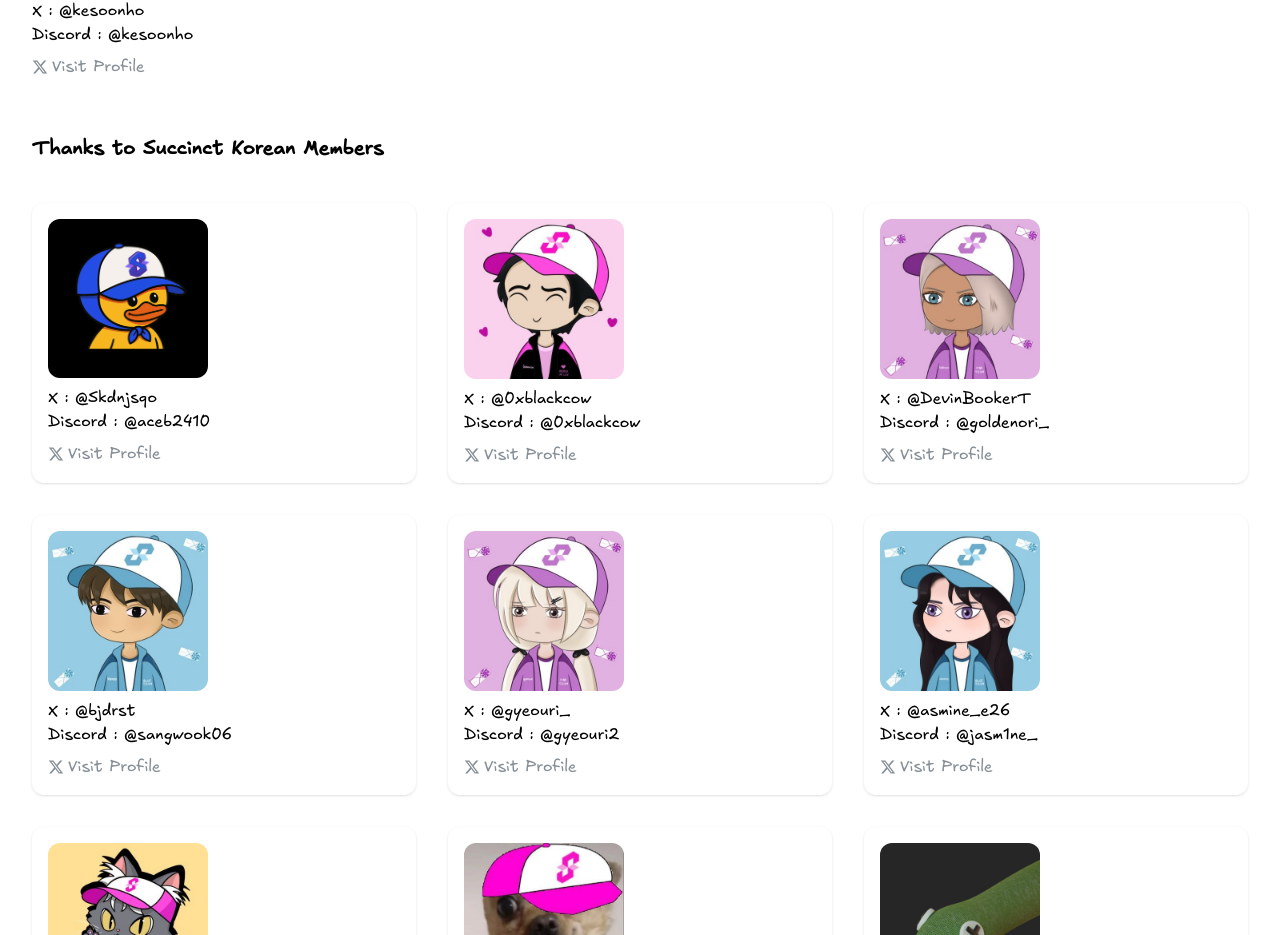
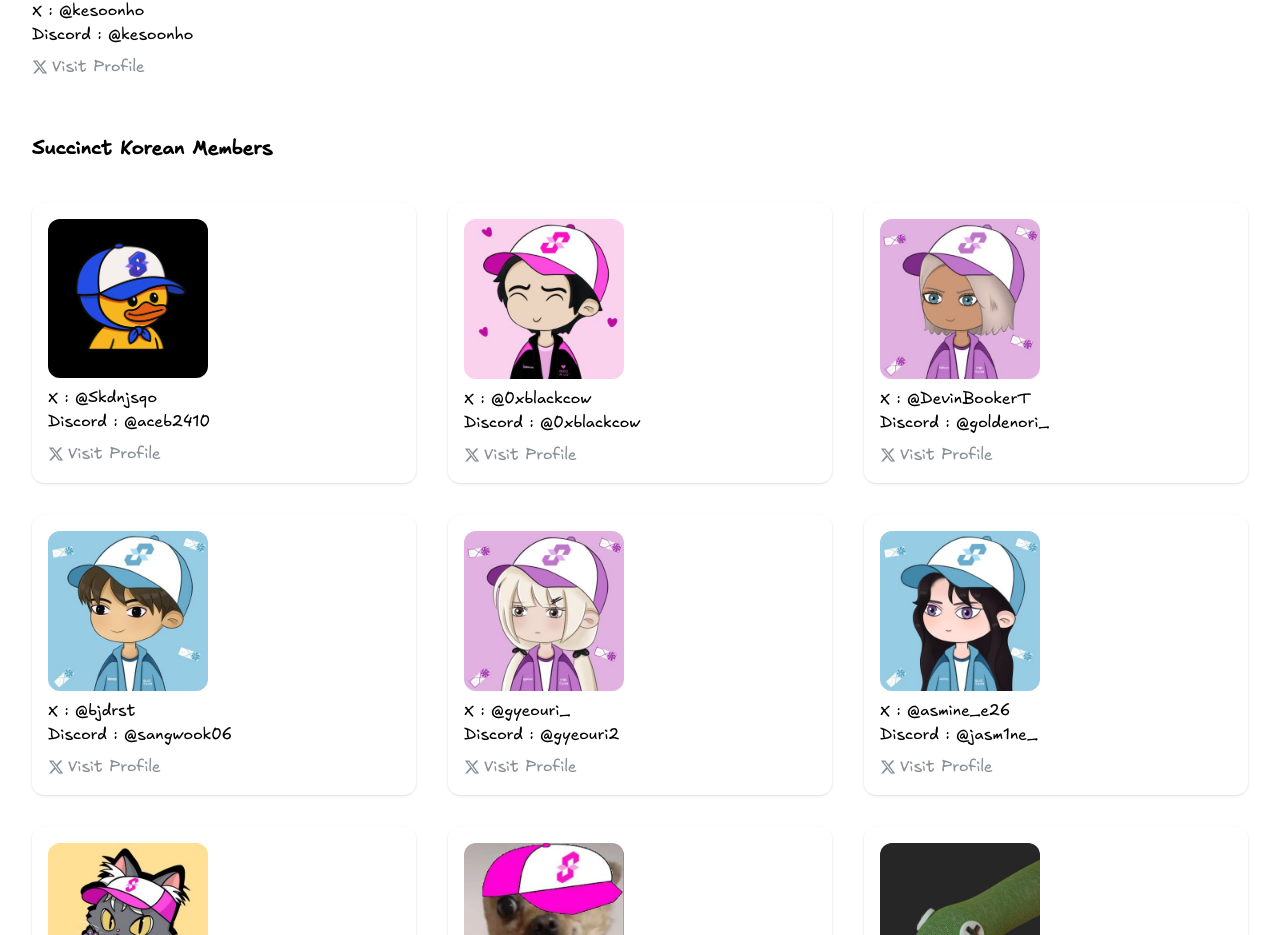
Before and after one commit to kesnor/succinct-stage2-data, a Next.js app: page / in a window 1280 px wide. Shown: the part 1511-2446 px from the top of the page. Built offline with nearby package versions, Linux system fonts and the light colour scheme; no server answers.

Commit message:
chore: remove x:@kesoonho from header

```diff
--- a/components/SlideMenu.tsx
+++ b/components/SlideMenu.tsx
@@ -31,7 +31,7 @@ export default function SlideMenu({ onClose, scrollToProject, scrollToThanks }:
           Project Dev
         </button>
         <button onClick={scrollToThanks} className="py-2 text-left">
-          Thanks to
+          Korean members
         </button>
       </nav>
     </div>
--- a/components/TeamSection.tsx
+++ b/components/TeamSection.tsx
@@ -80,7 +80,7 @@ const members: Member[] = [
 export default function TeamSection() {
   return (
     <section className="p-6 font-key">
-      <h2 className="text-xl font-bold mb-4">Thanks to Succinct Korean Members</h2>
+      <h2 className="text-xl font-bold mb-4">Succinct Korean Members</h2>
 
       <div className="grid grid-cols-2 md:grid-cols-3 gap-8 mt-10">
         {members.map((member, idx) => (
```
